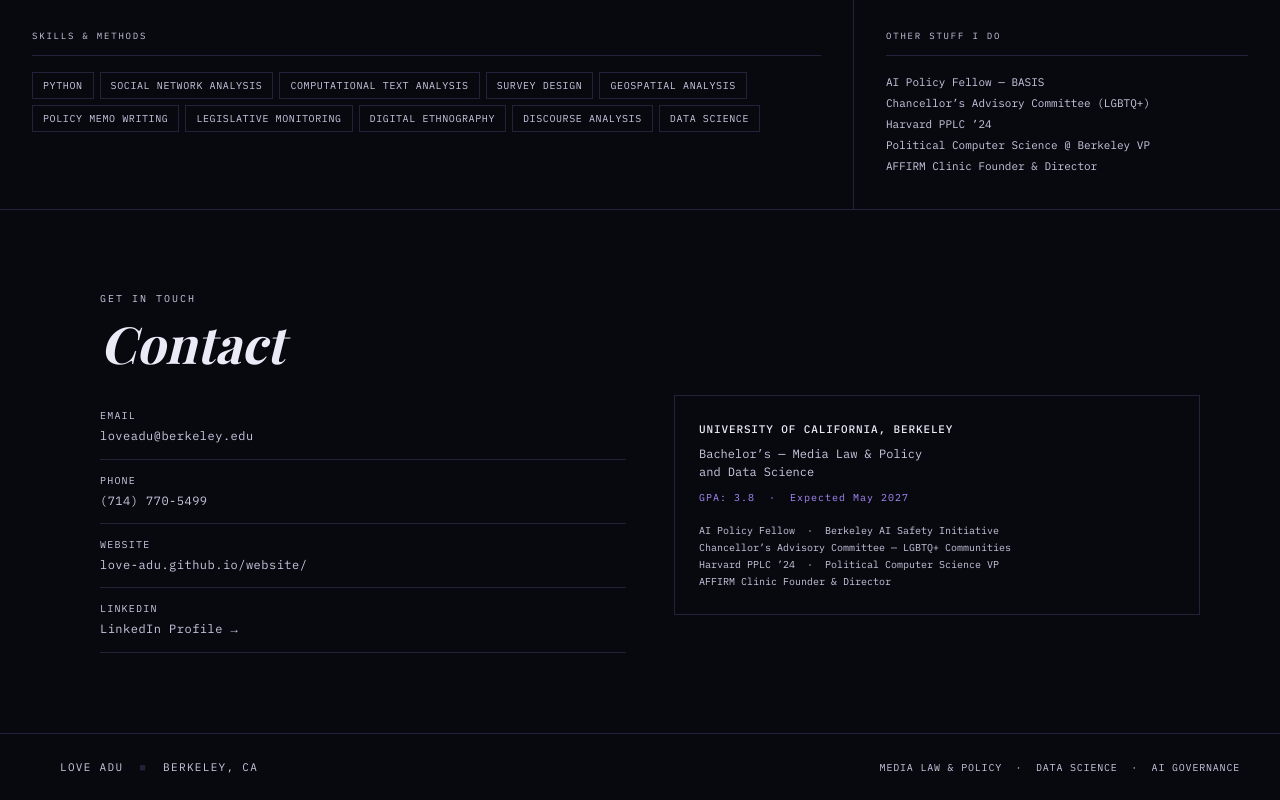
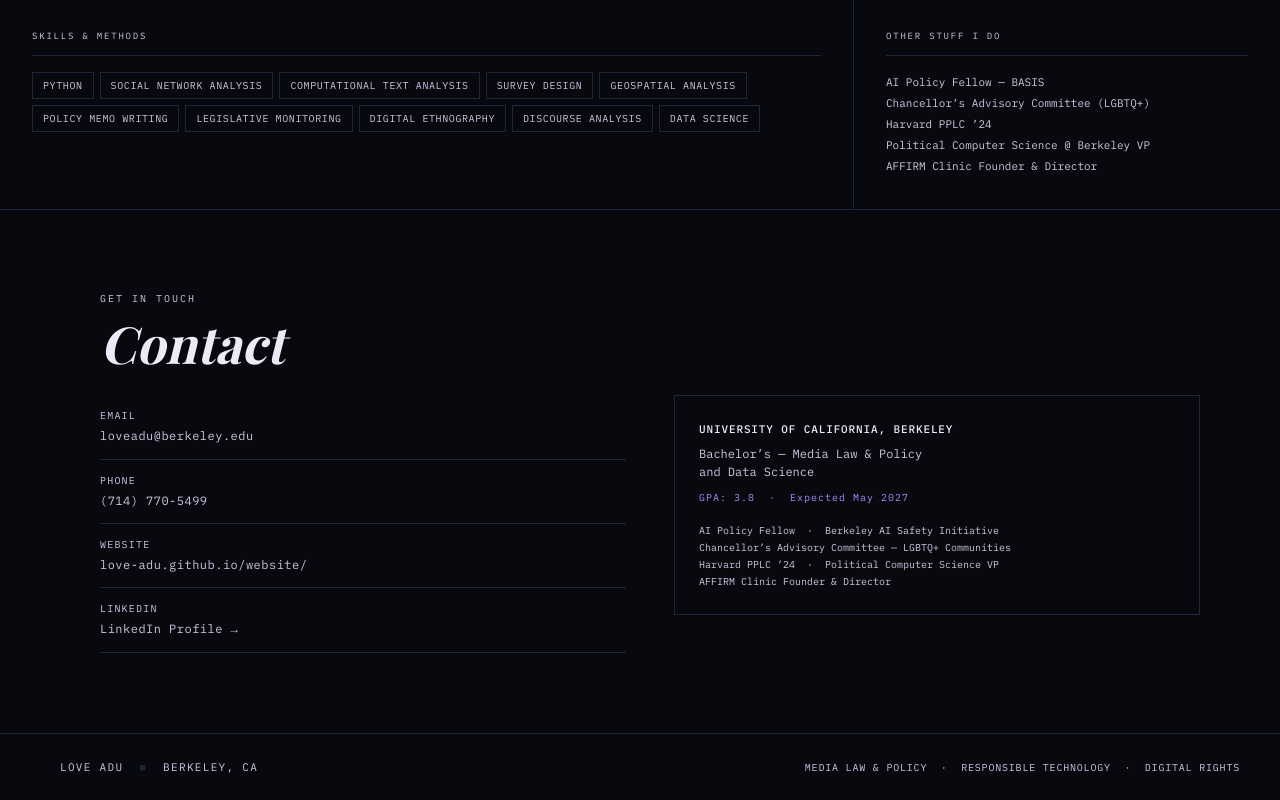
Before and after one commit to love-adu/website, a plain HTML site: page index.html in a window 1280 px wide. Shown: the part 3913-4713 px from the top of the page. Drawn offline with nearby package versions, Linux system fonts and the light colour scheme; a web font is replaced by a local one.

Commit message:
Update index.html

```diff
--- a/index.html
+++ b/index.html
@@ -484,7 +484,7 @@
 
 <footer>
   <div class="footer-brand">LOVE ADU <span style="color:var(--border);margin:0 8px">&#9632;</span> BERKELEY, CA</div>
-  <div class="footer-note">MEDIA LAW &amp; POLICY &nbsp;&middot;&nbsp; DATA SCIENCE &nbsp;&middot;&nbsp; AI GOVERNANCE</div>
+  <div class="footer-note">MEDIA LAW &amp; POLICY &nbsp;&middot;&nbsp; RESPONSIBLE TECHNOLOGY &nbsp;&middot;&nbsp; DIGITAL RIGHTS</div>
 </footer>
 
 </body>
```
